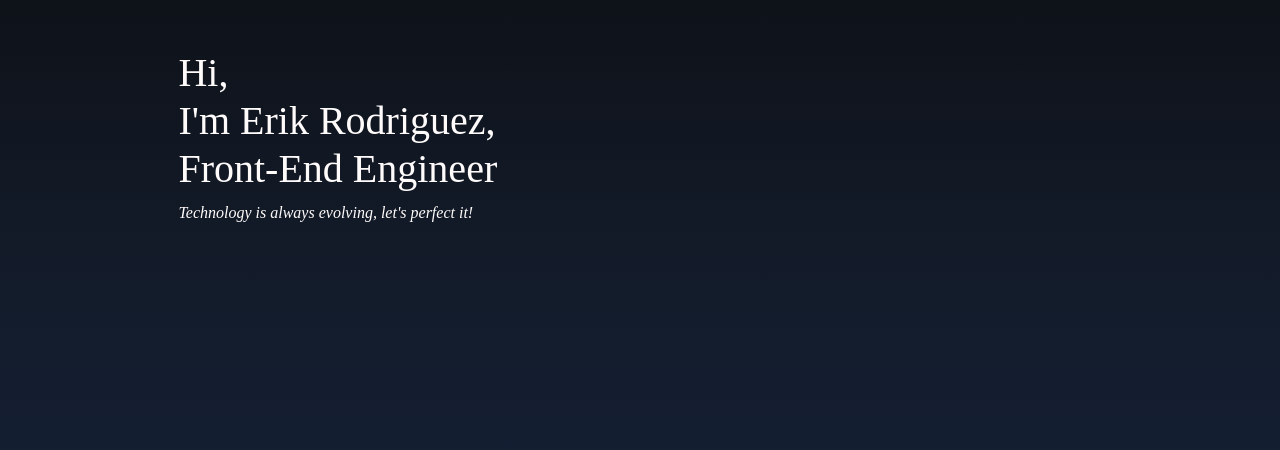
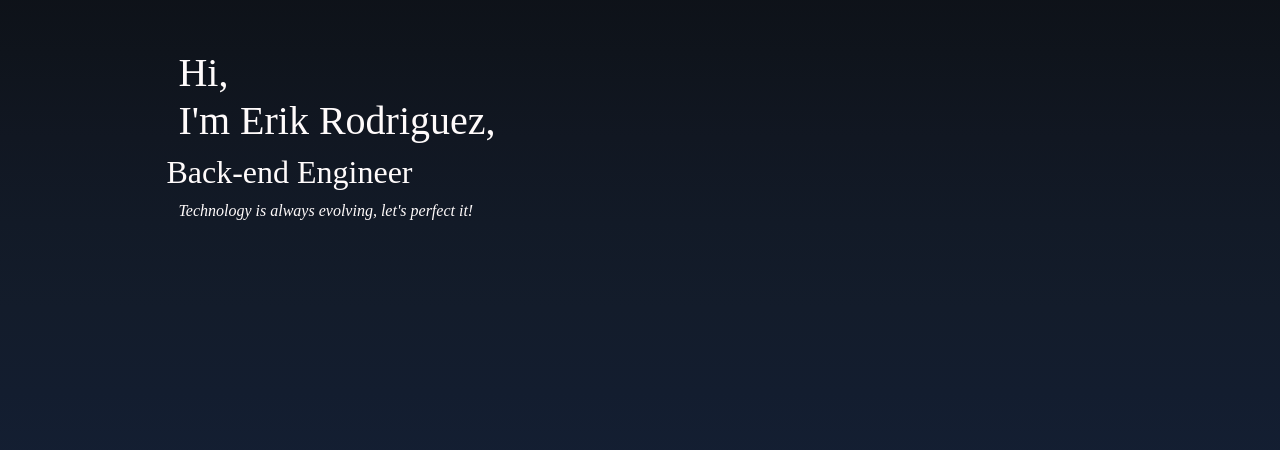
Before and after one commit to Erodri6z/Portfolio-2.0, a React (Create React App) app: page / in a window 1280 px wide. Shown: the part 118-568 px from the top of the page. Built offline with nearby package versions, Linux system fonts and the light colour scheme; a web font is replaced by a local one.

Commit message:
add a function that cycles through the titles on landing page

```diff
--- a/src/component/Landing/Landing.jsx
+++ b/src/component/Landing/Landing.jsx
@@ -1,19 +1,63 @@
 import '../../styles/landing.scss'
+
+import React, { useEffect, useState} from 'react'
+
+
 
 const Landing = () => {
 
-  const chooseATitle = () => {
-    const titles = ["Software Engineer", "Front-End Engineer", "Back-end Engineer", "Full-Stack Developer", "Web Developer"]
-    let x = Math.floor((Math.random() * 4) + 1)
-    let titleChosen = titles[x]
-    return titleChosen
+  const titles = [ "Software Engineer", "Front-End Engineer", "Back-end Engineer", "Full-Stack Developer", "Web Developer"]
+  const [currentIndex, setcurrentIndex] = useState(0)
+
+  const cycleTitles = () => {
+    setcurrentIndex(prevIndex => (prevIndex + 1) % titles.length)
   }
 
+  useEffect(() => {
+    const interval = setInterval(cycleTitles, 2000)
+    return () => {
+      clearInterval(interval)
+    }
+  }, [])
+
+  // const chooseATitle = (titles) => {
+  //   let i = 0
+
+  //   let n = titles.length
+  //   const func = () => {
+  //     if (i === n) {
+  //       i = 0
+  //     }
+  //   }
+  //   setInterval(func, 5000)
+  //   document.querySelector('.title-role').textContent = titles[i]
+  //   i++
+  //   // return( function update() {
+  //   //   document.querySelector("title-role").textContent = titles[(i++ % titles.length)]
+  //   //   setTimeout(update, 5000)
+  //   // })()
+  //   // let x = Math.floor((Math.random() * 4) + 1)
+  //   // letsetInterval(x, 2000)
+  //   // let titleChosen = titles[x]
+  //   // console.log(x)
+  //   // console.log(titleChosen)
+  //   // return titleChosen
+  // }
+  // chooseATitle(titles)
+
+  // setInterval(chooseATitle(titles), 3000)
+
+  // const test = () => {
+  //   console.log(chooseATitle(titles))
+  // }
+
+  // setInterval(chooseATitle(titles), 1000)
 
   return(
     <div className="landing-page">
       <div>
-        <h1 id='landing-title'>Hi,<br /> I'm Erik Rodriguez,<br /> {chooseATitle()}</h1>
+        <h1 id='landing-title'>Hi,<br /> I'm Erik Rodriguez,</h1>
+        <h2 className='title-role'>{titles[currentIndex]}</h2>
         <p id='landing-text'>Technology is always evolving, let's perfect it!</p>
       </div>
     </div>
```
